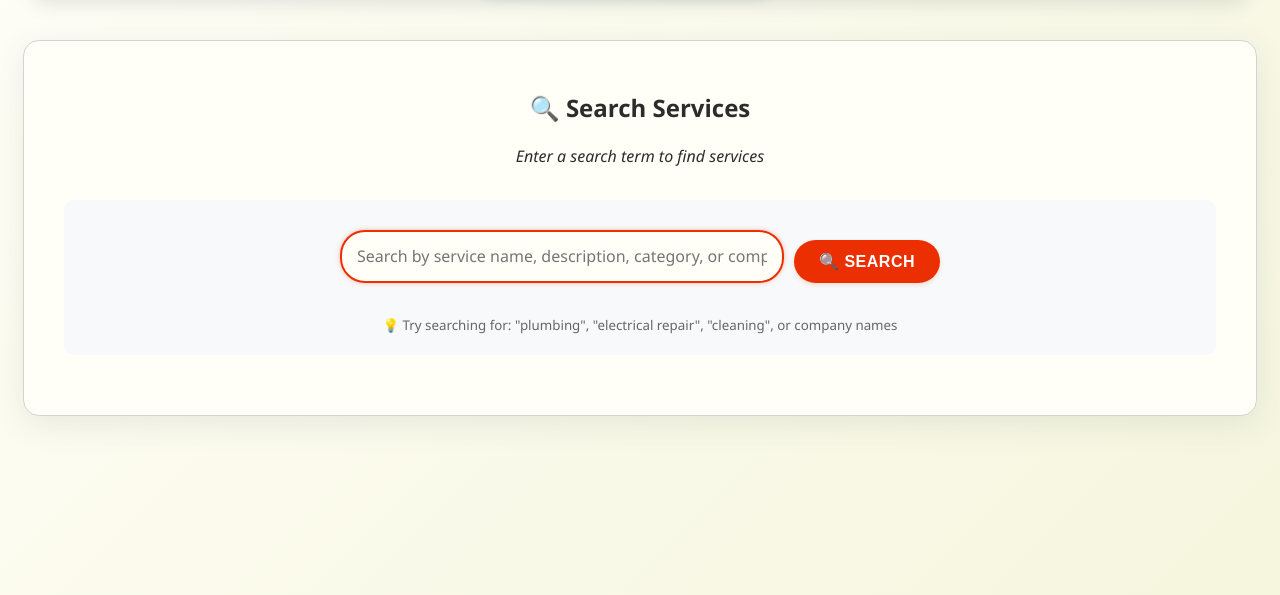
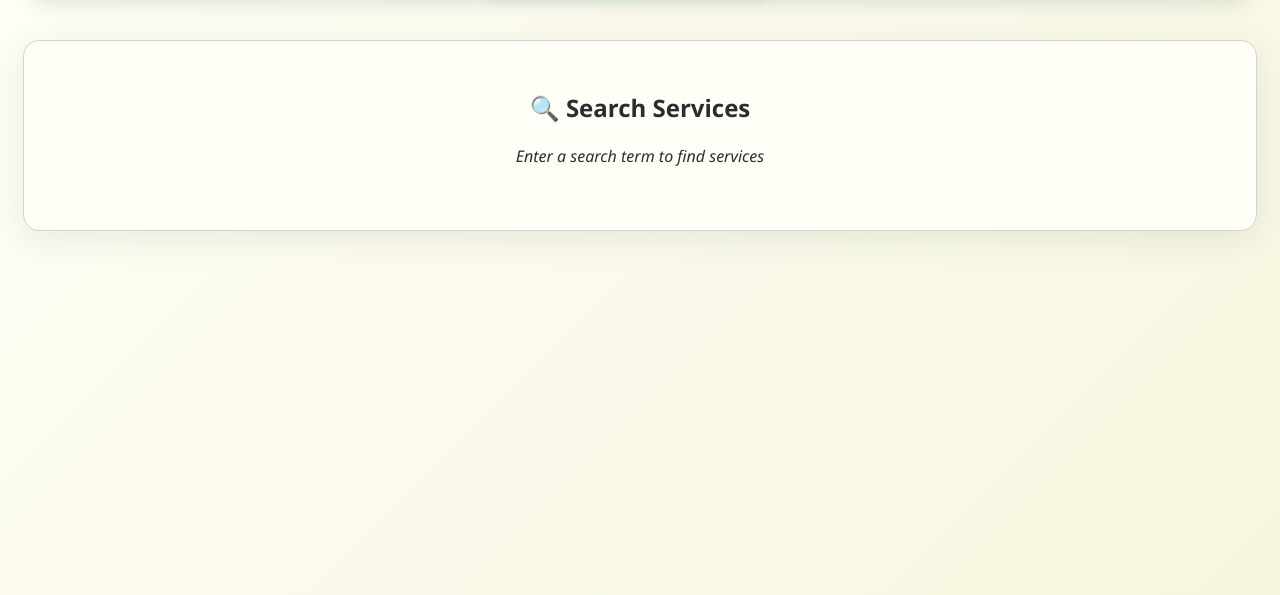
Before and after one commit to steodhiambo/netflix, a Django app: page /services/search/ in a window 1280 px wide. Shown: the part 85-680 px from the top of the page. Run offline with Django 3.2, Linux system fonts and the light colour scheme; data that the repository does not hold is empty.

Commit message:
refactor: remove duplicate search form from search results
- Remove redundant enhanced search form container
- Clean up search results template layout
- Maintain search functionality through main navigation
- Eliminate duplicate search input and tips sections

```diff
--- a/services/templates/services/search_results.html
+++ b/services/templates/services/search_results.html
@@ -12,22 +12,6 @@
             <h2>🔍 Search Services</h2>
             <p class="search-stats">Enter a search term to find services</p>
         {% endif %}
-    </div>
-
-    <!-- Enhanced Search Form -->
-    <div class="search-form-container">
-        <form method="GET" action="{% url 'search_services' %}" class="enhanced-search-form">
-            <div class="search-input-group">
-                <input type="text" name="q" placeholder="Search by service name, description, category, or company..."
-                       class="enhanced-search-input" value="{{ query }}" autofocus>
-                <button type="submit" class="enhanced-search-btn">
-                    🔍 Search
-                </button>
-            </div>
-            <div class="search-tips">
-                <small>💡 Try searching for: "plumbing", "electrical repair", "cleaning", or company names</small>
-            </div>
-        </form>
     </div>
 
     {% if services %}
```
